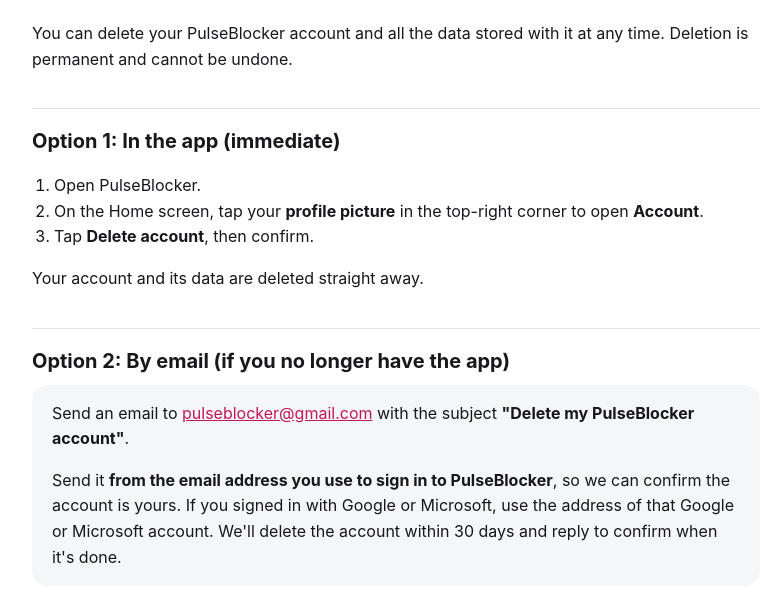
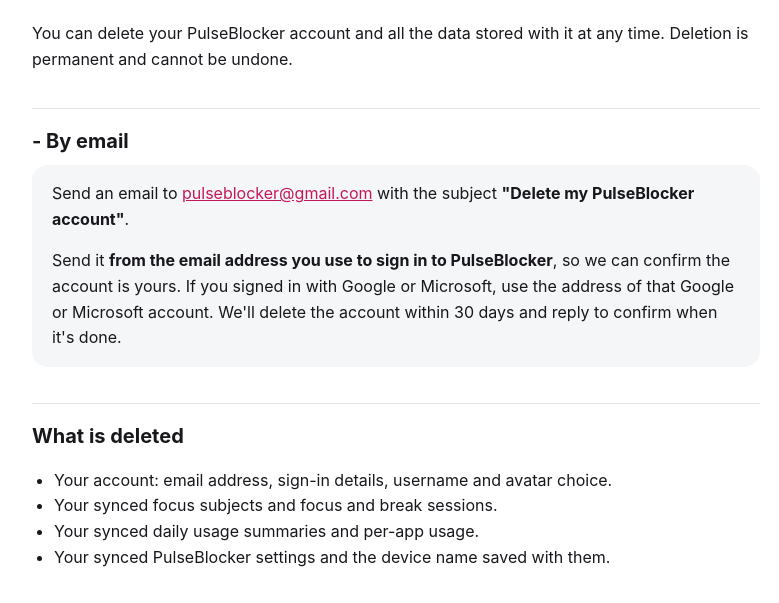
Before and after one commit to PulseBlocker/pulseblocker, a plain HTML site: page delete-account.html in a window 1280 px wide. Shown: the part 115-718 px from the top of the page, without its empty margins (244-1023 px from the left). Drawn offline with Linux system fonts and the light colour scheme.

Commit message:
Update delete-account.html

```diff
--- a/delete-account.html
+++ b/delete-account.html
@@ -38,16 +38,7 @@
 <p>You can delete your PulseBlocker account and all the data stored with it at any time.
 Deletion is permanent and cannot be undone.</p>
 
-<h2>Option 1: In the app (immediate)</h2>
-<ol>
-  <li>Open PulseBlocker.</li>
-  <li>On the Home screen, tap your <strong>profile picture</strong> in the top-right corner to
-      open <strong>Account</strong>.</li>
-  <li>Tap <strong>Delete account</strong>, then confirm.</li>
-</ol>
-<p>Your account and its data are deleted straight away.</p>
-
-<h2>Option 2: By email (if you no longer have the app)</h2>
+<h2>- By email</h2>
 <div class="box">
   <p style="margin-top:0">Send an email to
   <a href="mailto:pulseblocker@gmail.com?subject=Delete%20my%20PulseBlocker%20account">pulseblocker@gmail.com</a>
```
